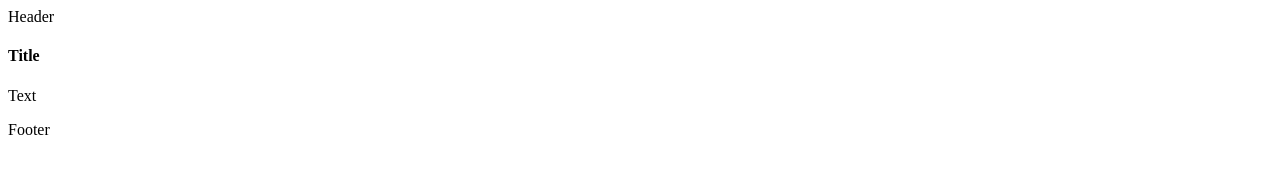
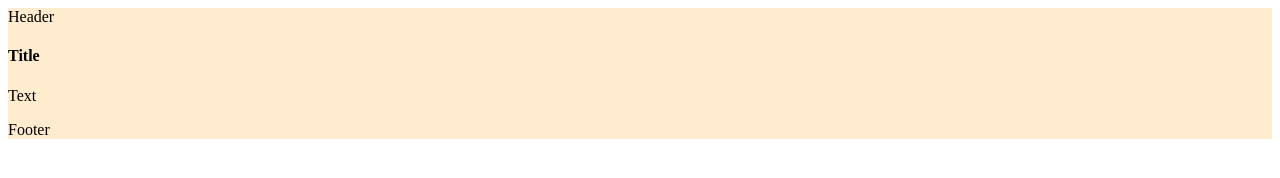
Before and after one commit to dave1614/demo-repo, a plain HTML site: page index.html in a window 1280 px wide. Drawn offline with Linux system fonts and the light colour scheme.

Commit message:
Added bacground styling

```diff
--- a/index.html
+++ b/index.html
@@ -2,11 +2,15 @@
 <html>
 
 <head>
-
+    <style >
+        .container{
+            background-color: blanchedalmond;
+        }
+    </style>
 </head>
 
 <body>
-    <div class="container">
+    <div class="container " >
         <div class=" card">
             <div class="card-header">
                 Header
```
